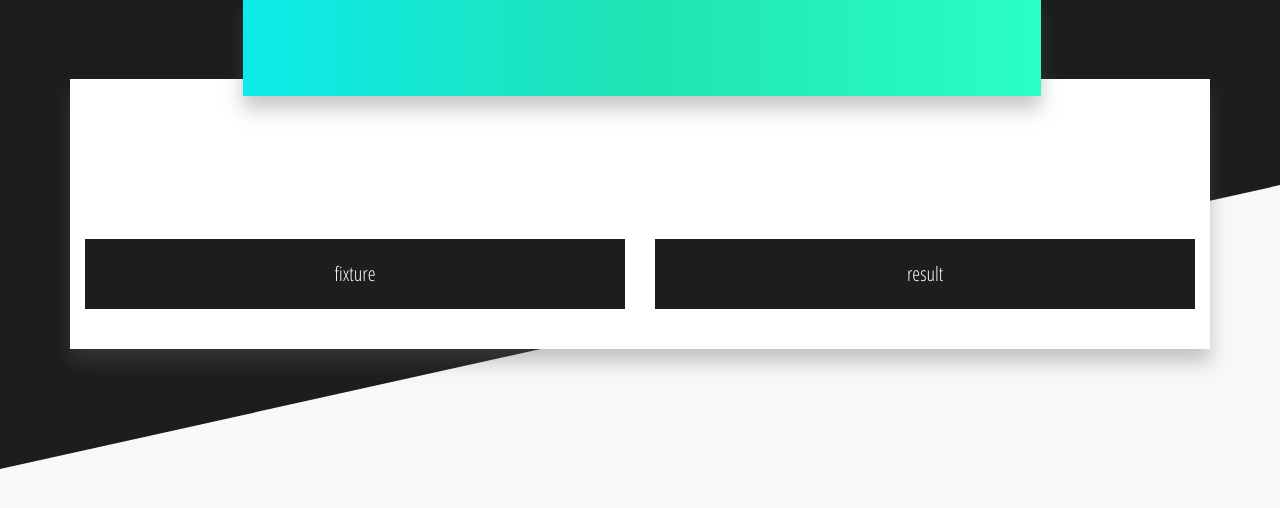
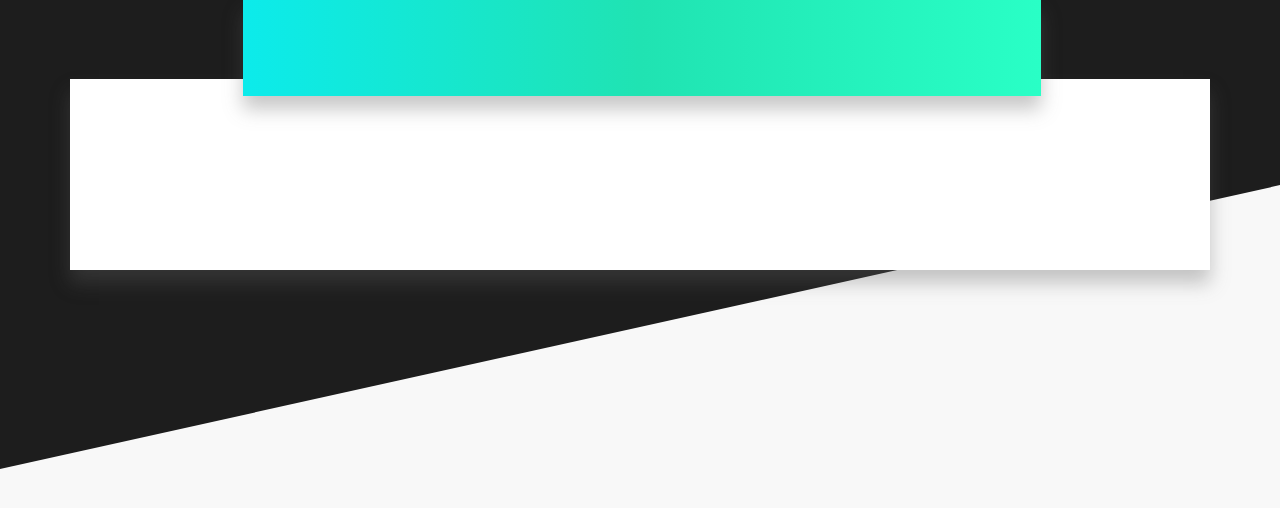
Before and after one commit to KaranSharma-gawds/sports-fest, a Python web app: template templates/scheduleandresult.html in a window 1280 px wide. Shown: the part 233-741 px from the top of the page. Run offline with Jinja, Linux system fonts and the light colour scheme; the template is opened without the code that fills it, so the values that code supplies are empty; some libraries are stand-ins or nearby versions.

Commit message:
changed some files

```diff
--- a/routes.py
+++ b/routes.py
@@ -58,3 +58,7 @@ def add_institute():
 @sports.route('/something', methods=['GET'])
 def something():
     return render_template('images.html')
+
+@sports.route('/schedule-and-result', methods=['GET'])
+def s_and_r():
+    return render_template('scheduleandresult.html')
--- a/static/css/event.css
+++ b/static/css/event.css
@@ -77,4 +77,7 @@
         /* font-size: 12vw; */
         /* margin-top: -140vh; */
     }
+    #days {
+        margin-top: 100px;
+    }
 }
--- a/static/js/scheduleandresult.js
+++ b/static/js/scheduleandresult.js
@@ -0,0 +1,33 @@
+$(document).ready(function() {
+    var id = window.location.hash.substr(1);
+
+    function Item1(link1) {
+        var obj = '<a href="' + link1 + '" style="padding:20px;margin-bottom:10px; background-color:#1d1d1d;display:block; color:white; "><span> fixture</span></a>';
+
+        obj = $.parseHTML(obj);
+        return obj[0];
+    }
+
+    function Item2(link2) {
+        var obj = '<a href="' + link2 + '"style="padding:20px;margin-bottom:10px;  background-color:#1d1d1d;display:block; color:white; "><span> result</span></a>';
+        obj = $.parseHTML(obj);
+        return obj[0];
+    }
+    $.ajax({
+        url: "http://localhost:8080/api/day/get/" + id,
+        method: "GET",
+        success: function(data) {
+            // var templateData = [];
+            // console.log(templateData);
+            $("#event_name").append(data.name);
+            var obj = {};
+            obj.link1 = data.fixture_pdf;
+            obj.link2 = data.result_pdf;
+            // templateData.push(obj);
+            $('#pdf1').append(Item1(obj.link1));
+            $('#pdf2').append(Item2(obj.link2));
+
+
+        }
+    });
+});
--- a/templates/scheduleandresult.html
+++ b/templates/scheduleandresult.html
@@ -62,28 +62,15 @@
                     <div class="col-12" style="z-index:123" id="event_name">
 
                     </div>
+
                 </div>
 
             </div>
             <div class="container">
-                <div class="row justify-content-center">
-                    <div class="col-12 col-md-6">
-                        <a href="fixture.html" style="padding:20px;margin-bottom:10px; background-color:#1d1d1d;display:block; color:white; ">
-                            <span> fixture</span>
-                        </a>
-                    </div>
-                    <div class="col-12 col-md-6">
-                        <div style="padding:20px;margin-bottom:10px;  background-color:#1d1d1d;display:block; color:white; ">
-                            <span> result</span>
-                        </div>
-                    </div>
-
+                <div class="row justify-content-center" id="pdf">
+                    <div class="col-12 col-md-6" id="pdf1"></div>
+                    <div class="col-12 col-md-6" id="pdf2"></div>
                 </div>
-                <!-- <div class="row" style="margin-top:20px">
-                    <div class="col-12" style="padding-bottom:20px; font-size:20px">
-                        <button class="btn btn-default" data-toggle="modal" data-target="#resultModal">OVERALL RESULT</button>
-                    </div>
-                </div> -->
             </div>
         </div>
     </div>
```
Also changed, not shown: my_routes/days.py (+8 -2 lines), static/js/event.js (+30 -32 lines), templates/event.html (+1 -20 lines), 4 other files.
